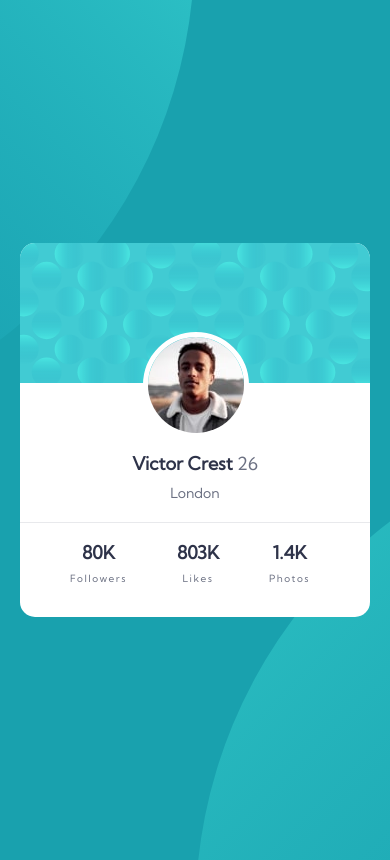
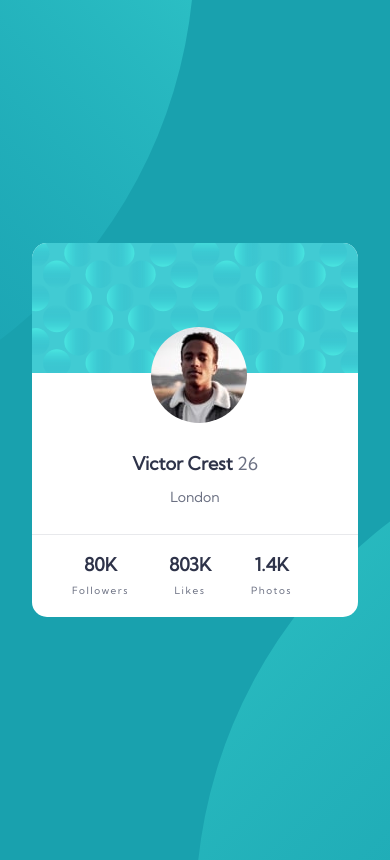
Before and after one commit to teonateona12/Profile-Card, a plain HTML site: page index.html in a window 390 px wide. Drawn offline with Linux system fonts and the light colour scheme.

Commit message:
Responsive change

```diff
--- a/style.css
+++ b/style.css
@@ -1,4 +1,90 @@
 body {
+  background: url(bg-pattern-top.svg), url(bg-pattern-bottom.svg);
+  background-color: #19a1ae;
+  background-position: right 50vw bottom 50vh, left 50vw top 50vh;
+  background-repeat: no-repeat, no-repeat;
+  height: 100vh;
+  display: flex;
+  align-items: center;
+  justify-content: center;
+  font-family: "Kumbh Sans", sans-serif;
+}
+.main {
+  border-radius: 15px;
+  background-color: white;
+  width: 326px;
+}
+.img-one {
+  display: flex;
+  margin: auto;
+  margin-top: -55px;
+  border: 5px solid #ffffff;
+  border-radius: 50%;
+  margin-left: 35%;
+  padding: 0;
+}
+.bg-img {
+  border-radius: 15px 15px 0 0;
+}
+img {
+  max-width: 100%;
+}
+.name {
+  text-align: center;
+  margin-top: 24px;
+  color: #2e3349;
+  font-weight: 700;
+  margin-bottom: 0;
+  font-size: 18px;
+}
+.age,
+.london {
+  font-weight: 400;
+  color: #6b7082;
+  text-align: center;
+  margin-bottom: 0;
+  margin-top: 13px;
+}
+.london {
+  font-size: 14px;
+}
+.underline {
+  background-color: #e8e9ec;
+  height: 1px;
+  margin: 28px 0 0 0;
+}
+.main-two {
+  display: flex;
+}
+.number {
+  color: #2e3349;
+  text-align: center;
+  font-weight: 700;
+  font-size: 18px;
+  margin-bottom: 9px;
+}
+.info {
+  text-align: center;
+  letter-spacing: 1px;
+  margin-top: 0;
+  color: #6b7082;
+  font-weight: 400;
+  font-size: 10px;
+  letter-spacing: 1.5px;
+  line-height: 12px;
+}
+.div-one {
+  margin: 0 0 10px 40px;
+}
+
+@media screen and (min-width:1440px) {
+  .main{
+    width: 350px;
+  }
+
+}
+
+/* body {
   background: url(bg-pattern-top.svg), url(bg-pattern-bottom.svg);
   background-color: #19a1ae;
   background-position: right 50vw bottom 50vh, left 50vw top 50vh;
@@ -77,4 +163,4 @@ img {
 }
 .div-one {
   margin: 0 0 10px 50px;
-}
+} */
```
